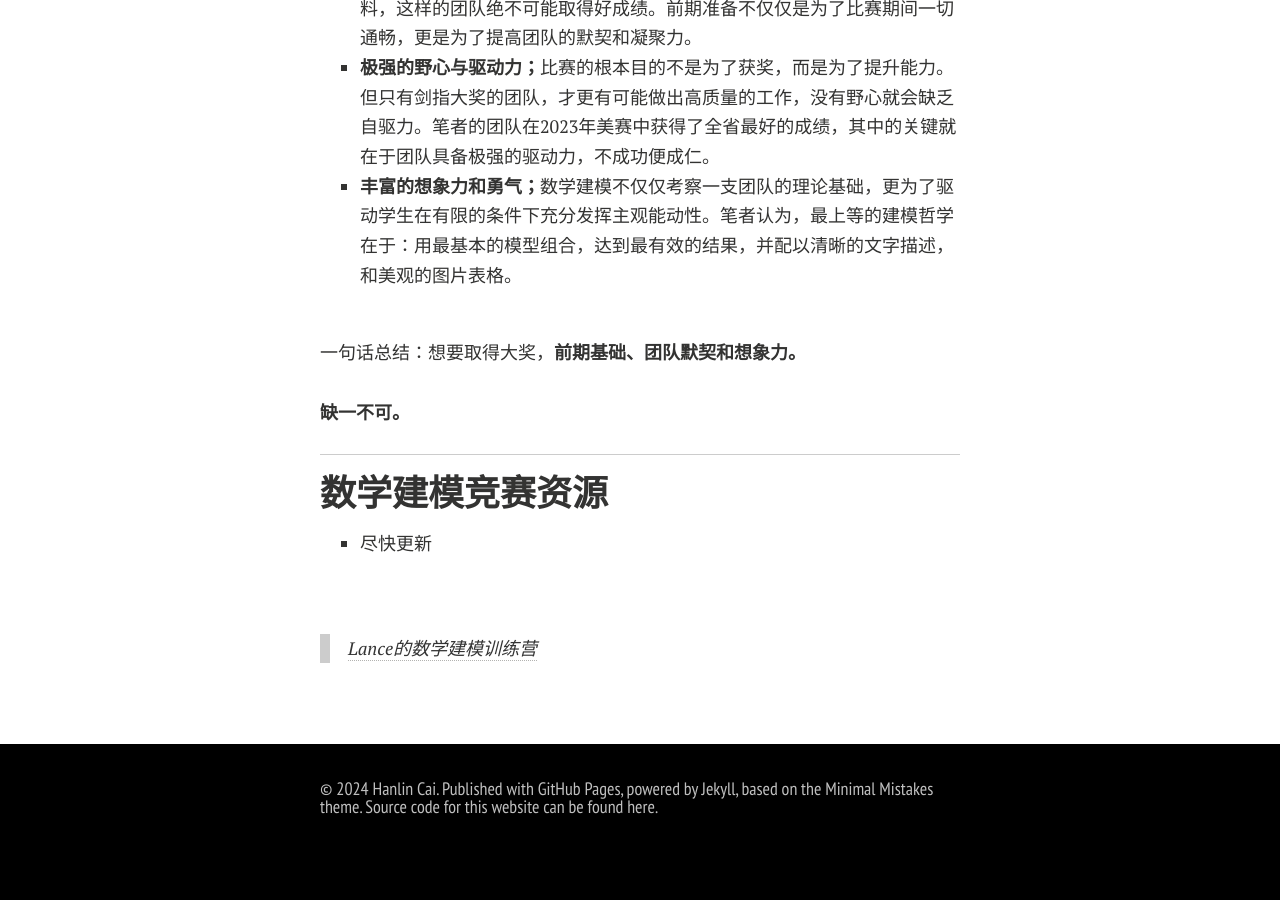
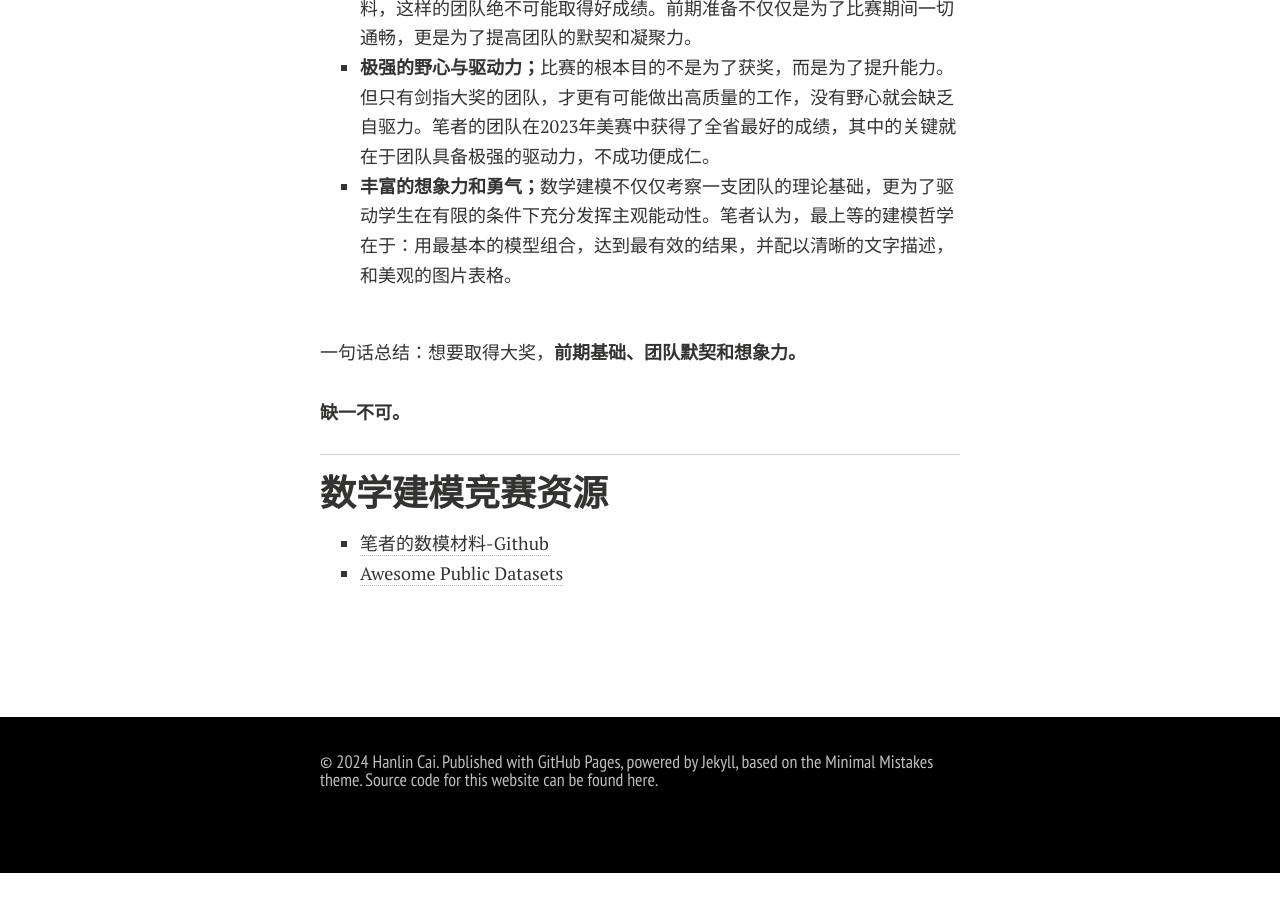
Before and after one commit to GuangLun2000/GuangLun2000.github.io, a Jekyll site: the page built from blogs/team2023.md, in a window 1280 px wide and 900 px high, scrolled down 665 px. Built offline with Jekyll 4.4.1, drawn with Linux system fonts in a browser that asks for light colours; nearby versions of some CDN libraries; comment, search, counter and statistics services are not loaded; a style sheet for code colours, icons or effects is not loaded; after the commit the page ends 1538 px from its top, so only the background shows below that.

Commit message:
Update team2023.md

```diff
--- a/blogs/team2023.md
+++ b/blogs/team2023.md
@@ -27,12 +27,7 @@ title: 团队经历大于获奖本身
 
 ## 数学建模竞赛资源
 
-- 尽快更新
-
-
-
-
+- [笔者的数模材料-Github](https://github.com/GuangLun2000/COMAP-MCM-2023)
+- [Awesome Public Datasets](https://github.com/awesomedata/awesome-public-datasets )
 
 <br>
-
-> [Lance的数学建模训练营](https://caihanlin.com/blogs/modeling)
```
Also changed, not shown: other parts of blogs/team2023.md (+1 -1 lines).
